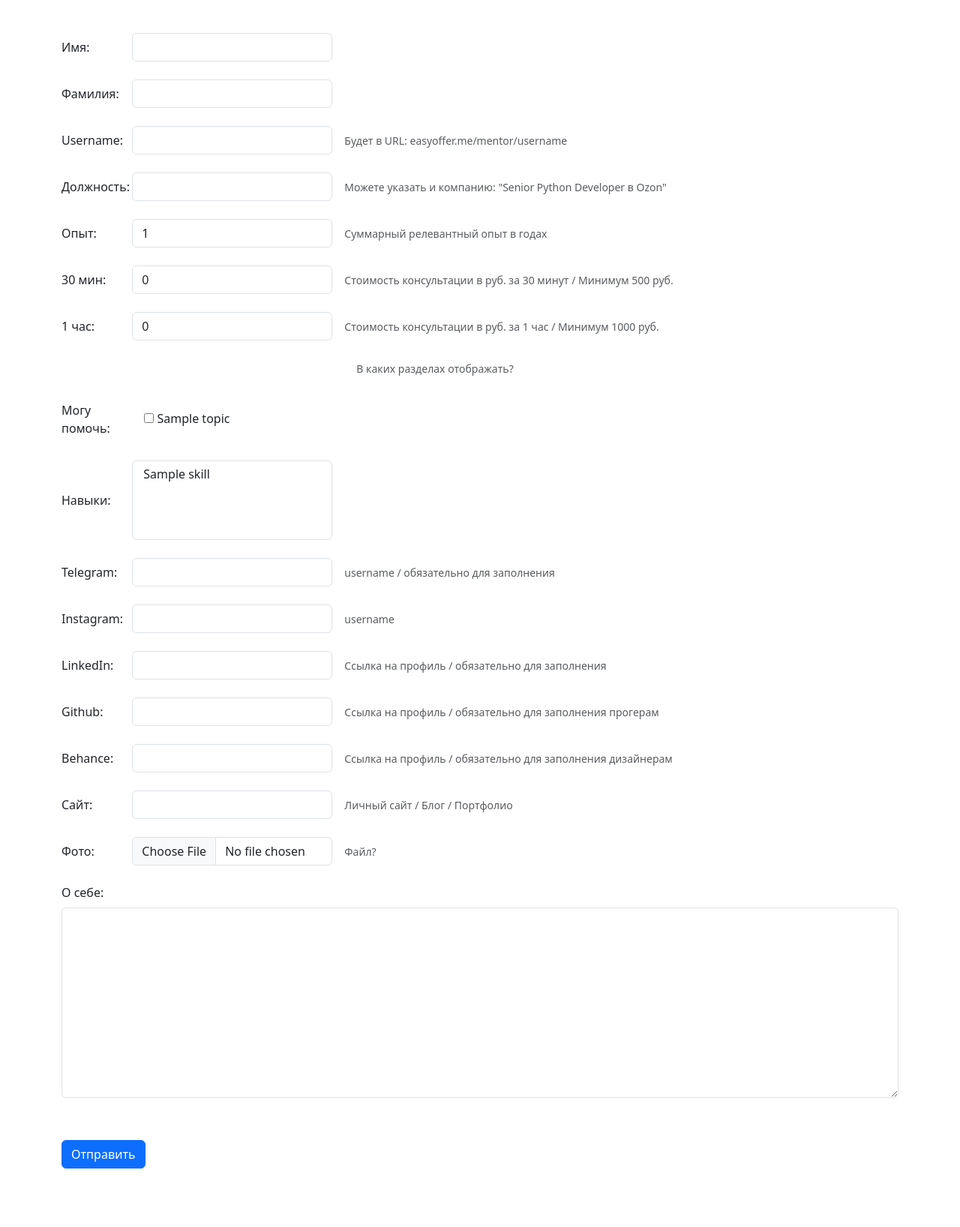
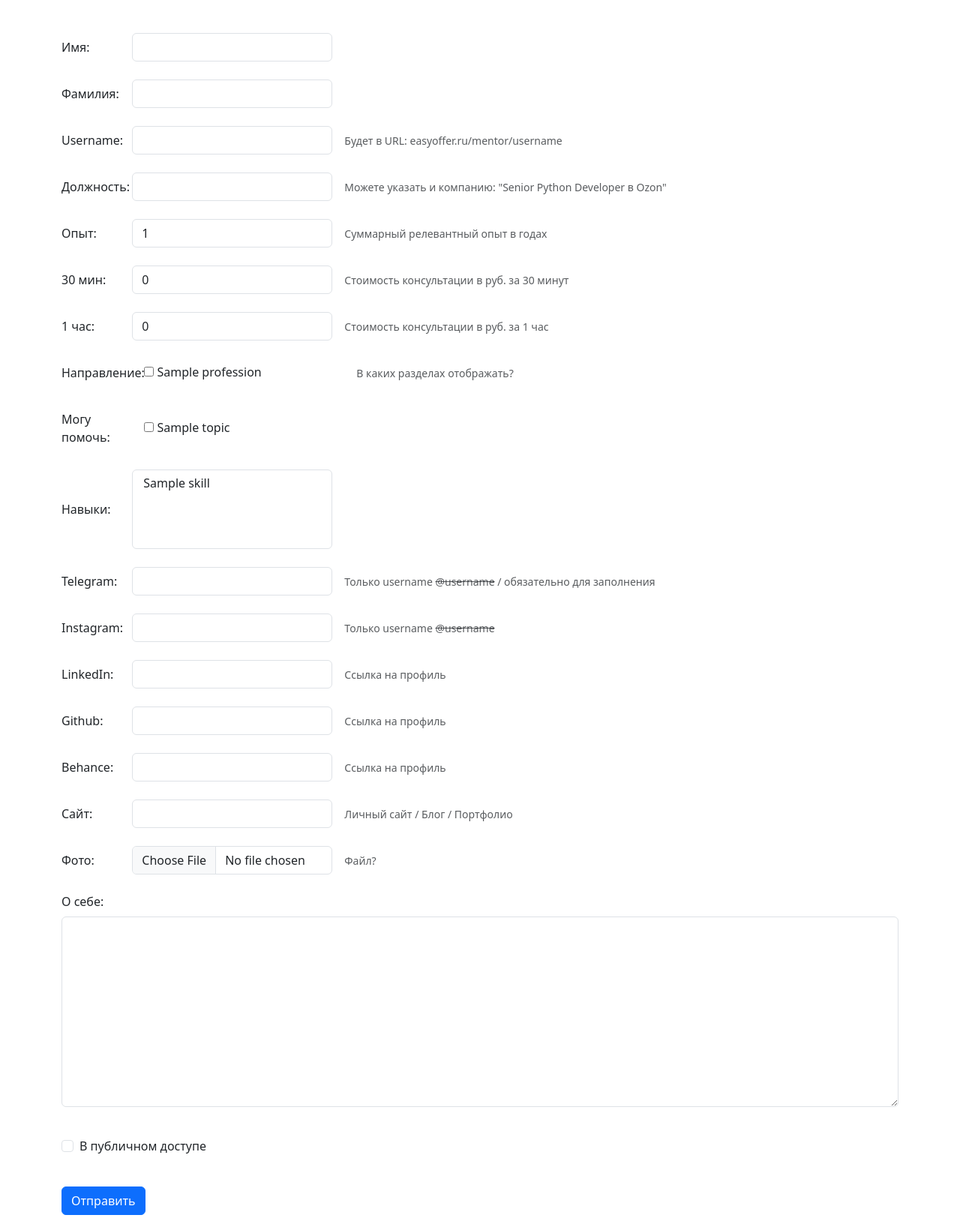
Before and after one commit to kivaiko/easyoffer, a Django app: page /mentor/new_mentor in a window 1280 px wide. Shown: the part 150-1786 px from the top of the page at 75% size. Before the commit the page ends 1708 px from the top, so only its background shows below. Run offline with Django 4.2, Linux system fonts and the light colour scheme; tables that the repository leaves empty hold one stand-in row (values such as "Sample post"); parts of the project's set-up code (start-up, migrations or seed data) failed here and were passed over; some libraries are stand-ins or nearby versions.

Commit message:
Fix mentor filter and inputs on mentor edit

```diff
--- a/mentor/forms.py
+++ b/mentor/forms.py
@@ -8,14 +8,14 @@ from .models import *
 class MentorForm(forms.ModelForm):
     class Meta:
         model = Mentor
-        exclude = ['public', 'created_at', 'priority', 'last_update']
+        exclude = ['created_at', 'priority', 'last_update', 'permission']
         widgets = {
             'name': forms.TextInput(attrs={'class': 'form-control'}),
             'surname': forms.TextInput(attrs={'class': 'form-control'}),
             'username': forms.TextInput(attrs={'class': 'form-control'}),
-            'profession': forms.TextInput(attrs={'class': 'form-control'}),
+            'description': forms.TextInput(attrs={'class': 'form-control'}),
             'topics': forms.CheckboxSelectMultiple(),
-            'directions': forms.CheckboxSelectMultiple(),
+            'profession': forms.CheckboxSelectMultiple(),
             'skills': forms.SelectMultiple(attrs={'class': 'form-select'}),
             'experience': forms.NumberInput(attrs={'class': 'form-control'}),
             'about_me': forms.Textarea(attrs={'class': 'form-control'}),
@@ -28,14 +28,15 @@ class MentorForm(forms.ModelForm):
             'github': forms.URLInput(attrs={'class': 'form-control'}),
             'website': forms.URLInput(attrs={'class': 'form-control'}),
             'image': forms.FileInput(attrs={'class': 'form-control'}),
+            'public': forms.CheckboxInput(attrs={'class': 'form-check-input'}),
         }
         labels = {
             'name': 'Имя:',
             'surname': 'Фамилия:',
             'username': 'Username:',
-            'profession': 'Должность:',
+            'description': 'Должность:',
             'topics': 'Могу помочь:',
-            'directions': 'Направление:',
+            'profession': 'Направление:',
             'skills': 'Навыки:',
             'experience': 'Опыт:',
             'cost_30m': '30 мин:',
@@ -48,23 +49,31 @@ class MentorForm(forms.ModelForm):
             'website': 'Сайт:',
             'about_me': 'О себе:',
             'image': 'Фото:',
+            'public': 'В публичном доступе',
         }
 
 
-class MentorFilterForm(forms.ModelForm):
-    class Meta:
-        model = Mentor
-        exclude = ['public', 'created_at', 'priority', 'name', 'surname', 'username', 'profession', 'experience',
-                   'cost_30m', 'cost_1h', 'telegram', 'instagram', 'linkedin', 'github', 'behance', 'website',
-                   'about_me', 'image', 'skills', 'last_update']
-        widgets = {
-            'directions': forms.Select(attrs={'class': 'form-select'}),
-            'topics': forms.CheckboxSelectMultiple(),
-        }
-        labels = {
-            'directions': 'Направление:',
-            'topics': 'Тип вопроса:',
-        }
+# class MentorFilterForm(forms.ModelForm):
+#     class Meta:
+#         model = Mentor
+#         exclude = ['public', 'created_at', 'priority', 'name', 'surname', 'username', 'profession', 'experience',
+#                    'cost_30m', 'cost_1h', 'telegram', 'instagram', 'linkedin', 'github', 'behance', 'website',
+#                    'about_me', 'image', 'skills', 'last_update', 'user', 'permission', 'description', 'topics']
+#         widgets = {
+#             'profession': forms.Select(attrs={'class': 'form-select'}),
+#         }
+#         labels = {
+#             'profession': 'Направление:',
+#         }
+
+
+class MentorFilterForm(forms.Form):
+    profession = forms.ModelChoiceField(
+        queryset=Profession.objects.all(),
+        required=False,
+        label='По профессии',
+        widget=forms.Select(attrs={'class': 'form-select'})
+    )
 
 
 class DirectionFilterForm(forms.ModelForm):
--- a/mentor/templates/mentor.html
+++ b/mentor/templates/mentor.html
@@ -41,7 +41,7 @@
             </div>
             <div class="col">
                 <h1 class="fs-3">{{ mentor.name|title }} {{ mentor.surname|title }}</h1>
-                        <p>{{ mentor.profession }} |
+                        <p>{{ mentor.description }} |
                             {% if mentor.experience == 1 %}
                             {{ mentor.experience }} год опыта
                             {% elif mentor.experience < 5 %}
--- a/mentor/templates/mentors.html
+++ b/mentor/templates/mentors.html
@@ -34,7 +34,7 @@
                       <td><img src="{{ mentor.image.url }}" class="me-2" height="24" width="24"><a class="link-offset-2 link-offset-3-hover link-underline
             link-underline-opacity-0 link-underline-opacity-75-hover" href="{{ mentor.get_mentor_url }}">
                           {{ mentor.surname|title }} {{ mentor.name|title }}</a></td>
-                      <td>{{ mentor.profession }}</td>
+                      <td>{{ mentor.description }}</td>
                       <td>
                           {% if mentor.experience == 1 %}
                           {{ mentor.experience }} год
--- a/mentor/templates/new_mentor.html
+++ b/mentor/templates/new_mentor.html
@@ -39,7 +39,7 @@
             </div>
             <div class="col-auto">
                 <span class="form-text">
-                    Будет в URL: easyoffer.me/mentor/username
+                    Будет в URL: easyoffer.ru/mentor/username
                 </span>
             </div>
         </div>
@@ -47,10 +47,10 @@
         <! -- Должность -->
         <div class="row g-3 align-items-center">
             <div class="col-1">
-                <label for="{{ form.profession.id_for_label }}" class="col-form-label">{{ form.profession.label }}</label>
+                <label for="{{ form.description.id_for_label }}" class="col-form-label">{{ form.description.label }}</label>
             </div>
             <div class="col-3">
-                {{ form.profession }}
+                {{ form.description }}
             </div>
             <div class="col-auto">
                 <span class="form-text">
@@ -84,7 +84,7 @@
             </div>
             <div class="col-auto">
                 <span class="form-text">
-                    Стоимость консультации в руб. за 30 минут / Минимум 500 руб.
+                    Стоимость консультации в руб. за 30 минут
                 </span>
             </div>
         </div>
@@ -99,7 +99,7 @@
             </div>
             <div class="col-auto">
                 <span class="form-text">
-                    Стоимость консультации в руб. за 1 час / Минимум 1000 руб.
+                    Стоимость консультации в руб. за 1 час
                 </span>
             </div>
             <div class="valid-feedback">
@@ -110,10 +110,10 @@
         <! -- Направление -->
         <div class="row g-3 align-items-center">
             <div class="col-1">
-                <label for="{{ form.directions.id_for_label }}" class="col-form-label">{{ form.directions.label }}</label>
+                <label for="{{ form.profession.id_for_label }}" class="col-form-label">{{ form.profession.label }}</label>
             </div>
             <div class="col-3 form-check form-check-inline">
-                {{ form.directions }}
+                {{ form.profession }}
             </div>
             <div class="col-auto">
                 <span class="form-text">
@@ -152,7 +152,7 @@
             </div>
             <div class="col-auto">
                 <span class="form-text">
-                    username / обязательно для заполнения
+                    Только username <s>@username</s> / обязательно для заполнения
                 </span>
             </div>
         </div>
@@ -167,7 +167,7 @@
             </div>
             <div class="col-auto">
                 <span class="form-text">
-                    username
+                    Только username <s>@username</s>
                 </span>
             </div>
         </div>
@@ -182,7 +182,7 @@
             </div>
             <div class="col-auto">
                 <span class="form-text">
-                    Ссылка на профиль / обязательно для заполнения
+                    Ссылка на профиль
                 </span>
             </div>
         </div>
@@ -197,7 +197,7 @@
             </div>
             <div class="col-auto">
                 <span class="form-text">
-                    Ссылка на профиль / обязательно для заполнения прогерам
+                    Ссылка на профиль
                 </span>
             </div>
         </div>
@@ -212,7 +212,7 @@
             </div>
             <div class="col-auto">
                 <span class="form-text">
-                    Ссылка на профиль / обязательно для заполнения дизайнерам
+                    Ссылка на профиль
                 </span>
             </div>
         </div>
@@ -255,6 +255,12 @@
             </div>
         </div>
         <br>
+        <! -- Опубликовать -->
+        <div class="form-check">
+          <label class="form-check-label" for="{{ form.public.id_for_label }}">{{ form.public.label }}</label>
+            {{ form.public }}
+        </div>
+        <br>
         <button class="btn btn-primary mt-3 mb-3" type="submit" value="Submit">Отправить</button>
     </form>
 {% endblock %}
--- a/mentor/urls.py
+++ b/mentor/urls.py
@@ -8,6 +8,6 @@ urlpatterns = [
     path('mentor/thx', ThxView.as_view(), name='thx'),
     path('mentor/thx_review', ThxReviewView.as_view(), name='thx_review'),
     path('mentor/new_mentor', views.NewMentor.as_view(), name='new_mentor'),
-    path('mentor/<int:pk>/account', views.MentorUpdate.as_view(), name='update_mentor'),
+    path('mentor/update/<int:pk>', views.MentorUpdate.as_view(), name='update_mentor'),
     path('mentor/<slug:username>', views.mentor, name='mentor')
 ]
--- a/mentor/views.py
+++ b/mentor/views.py
@@ -12,7 +12,7 @@ def mentors(request):
     if direction and topic:
         mentors_list = Mentor.objects.filter(public=True, topics=topic, directions=direction)
     else:
-        mentors_list = Mentor.objects.filter(public=True).annotate(avg=Avg('review__rating', filter=models.Q(review__public=True)), review_count=Count('review', filter=models.Q(review__public=True)))
+        mentors_list = Mentor.objects.filter(public=True, permission=True).annotate(avg=Avg('review__rating', filter=models.Q(review__public=True)), review_count=Count('review', filter=models.Q(review__public=True)))
     form = MentorFilterForm()
     return render(request, 'mentors.html', {
         'mentors': mentors_list,
@@ -55,7 +55,7 @@ class MentorUpdate(UpdateView):
     """Страница обновления данных ментора"""
     model = Mentor
     form_class = MentorForm
-    template_name = 'mentor_edit.html'
+    template_name = 'new_mentor.html'
     success_url = reverse_lazy('mentors')
 
 
```
Also changed, not shown: mentor/templates/mentor_edit.html (+7 -7 lines), uploads/mentors_images/Снимок_экрана_2023-09-22_в_07.17.44.png (added).
